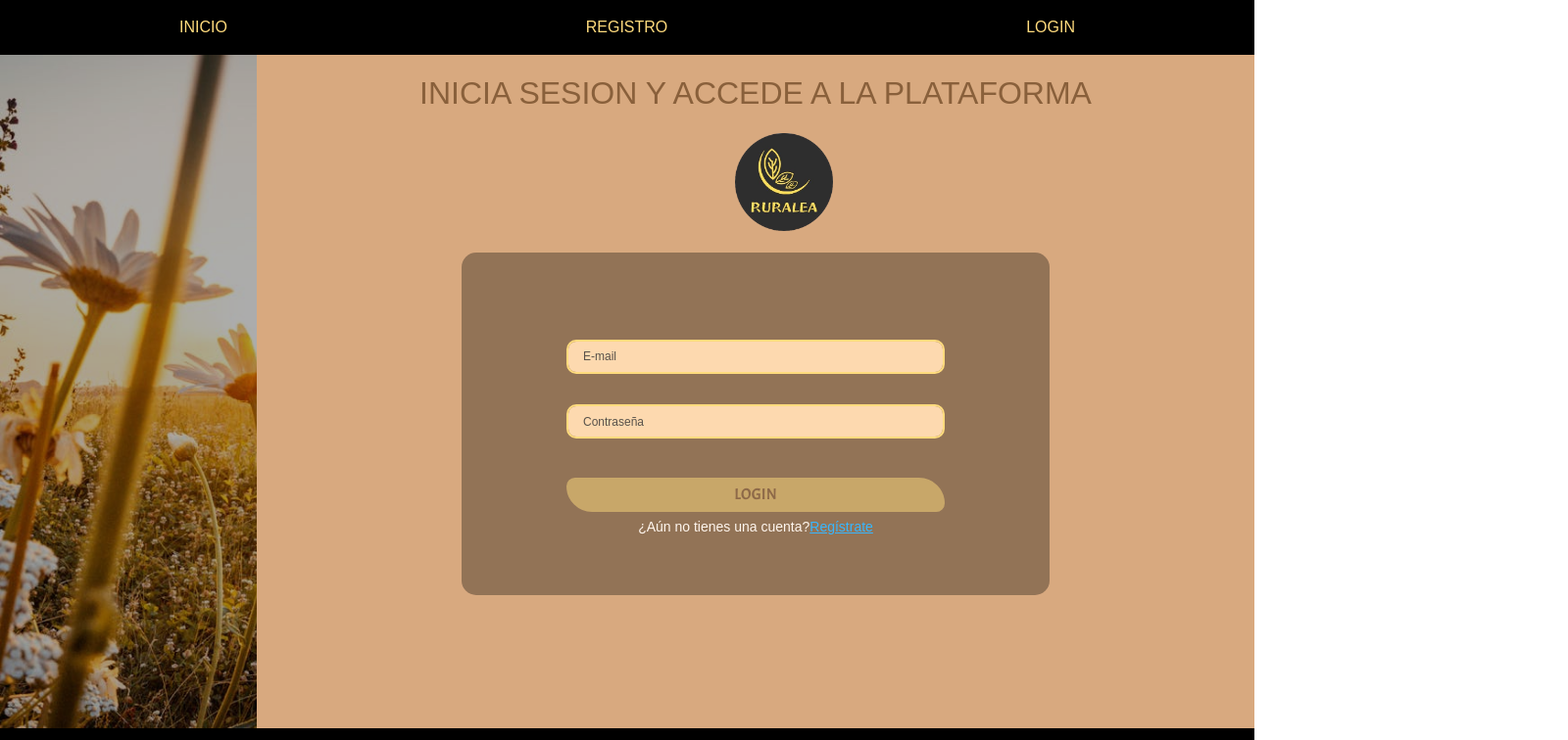
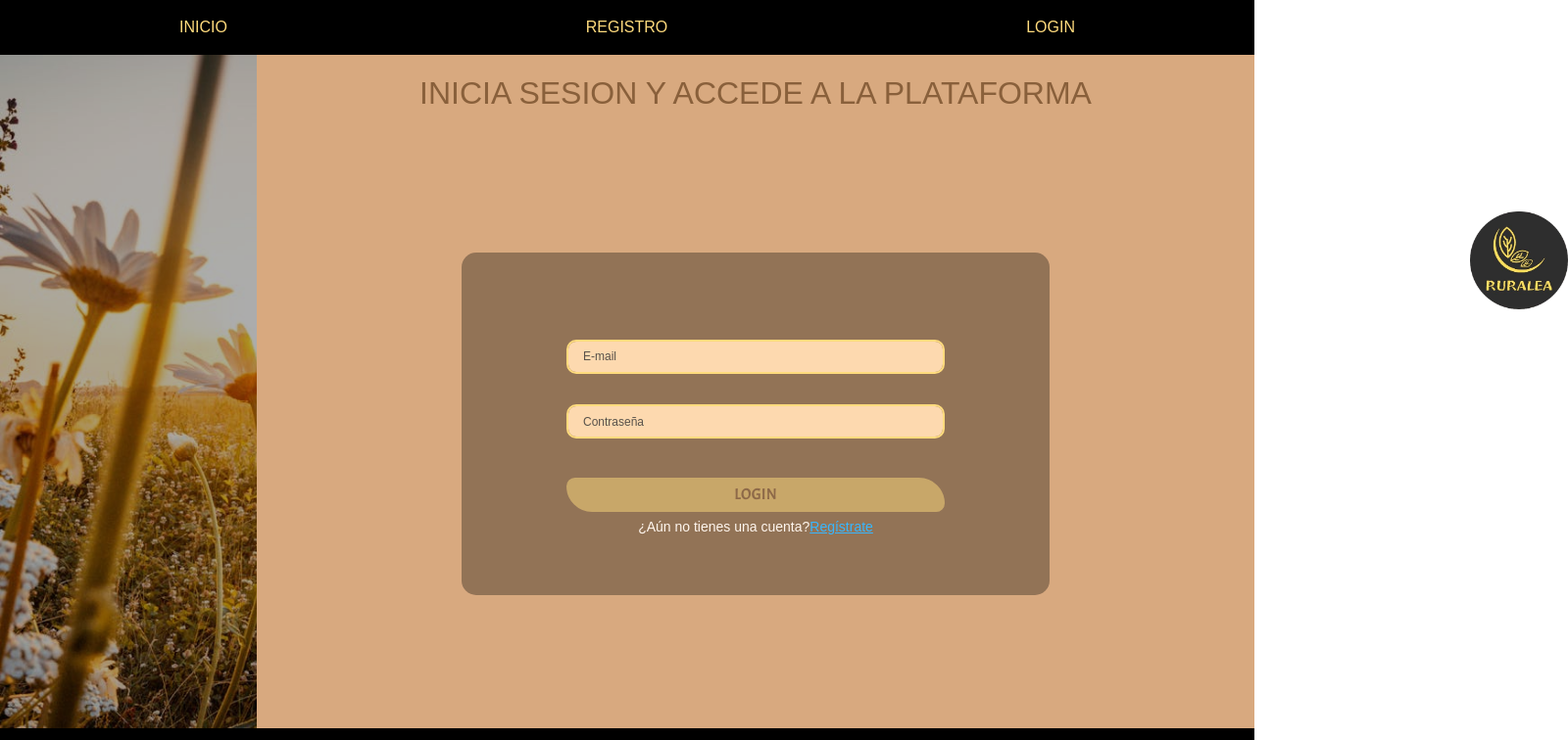
Before and after one commit to SildelaBarrera/Ruralea, an Angular app: page /login in a window 1280 px wide. Shown: the top 756 px of the page at 98% size, 1600 px wide, since content can reach past the window. Built offline with nearby package versions, Linux system fonts and the light colour scheme; a web font is replaced by a local one.

Commit message:
logo posicion

```diff
--- a/src/app/pages/login/login.component.css
+++ b/src/app/pages/login/login.component.css
@@ -8,6 +8,8 @@
 .logo{
     position: absolute;
     height: 80px;
+    margin-top:80px;
+    margin-left: 750px;
 }
 .logo img{
     height: 100px;
```
